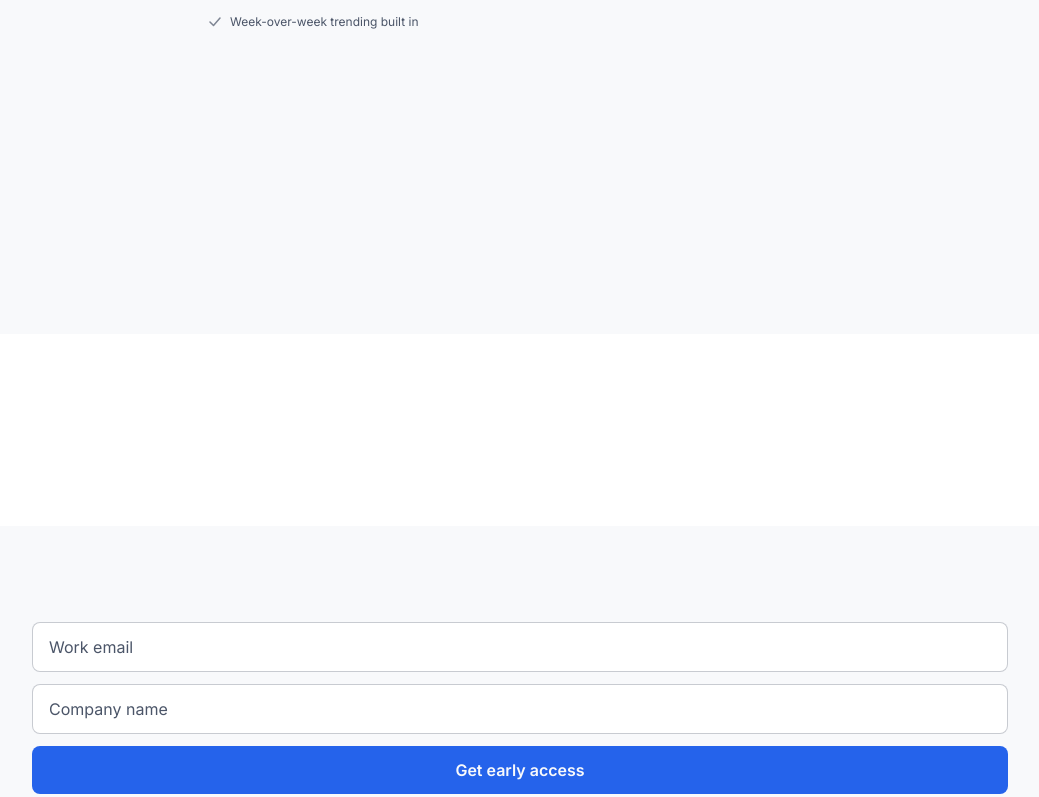
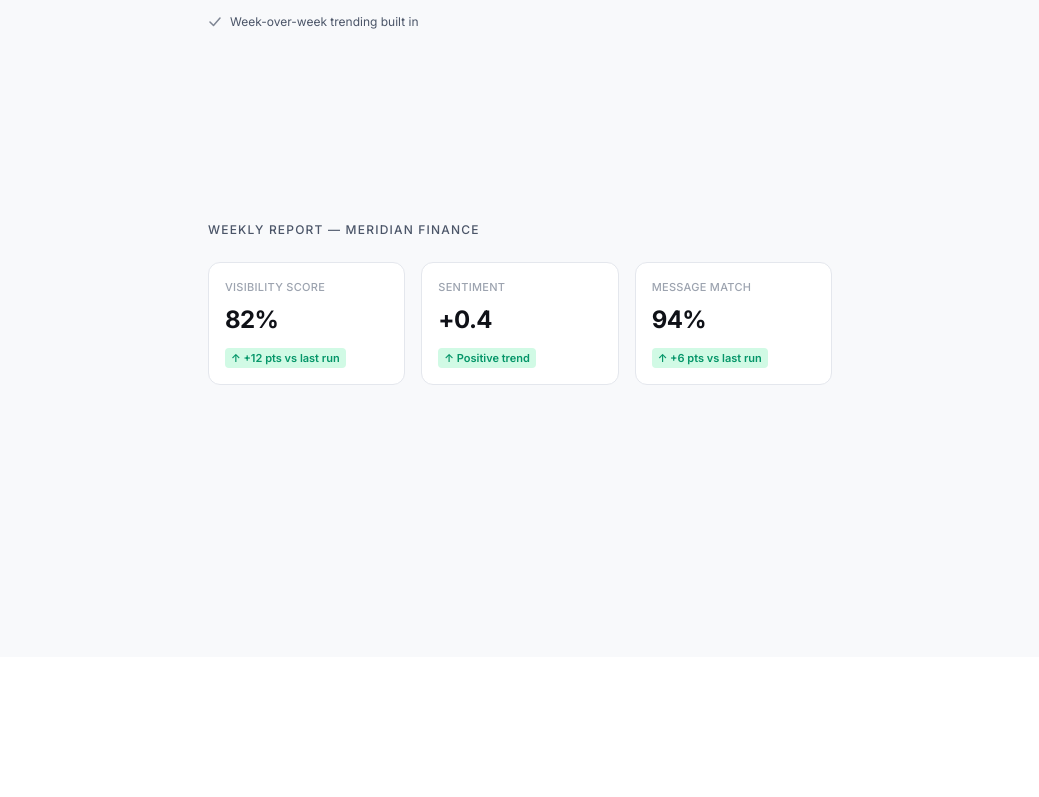
Before and after one commit to stmurphy360-spec/surfaced-site, a Next.js app: page / in a window 1280 px wide. Shown: the part 821-1618 px from the top of the page, without its empty margins (120-1159 px from the left). Built offline with nearby package versions, Linux system fonts and the light colour scheme.

Commit message:
feat(26-02): wire DashboardPreview into page.tsx below HeroSection
- Added DashboardPreview import
- Renders immediately after HeroSection
- All existing sections (dimensions, methodology, cta, footer) preserved

```diff
--- a/app/page.tsx
+++ b/app/page.tsx
@@ -2,6 +2,7 @@
 import { Wordmark } from '@/components/Wordmark'
 import { EmailForm } from '@/components/EmailForm'
 import { HeroSection } from '@/components/HeroSection'
+import { DashboardPreview } from '@/components/DashboardPreview'
 
 export default function Home() {
   return (
@@ -9,6 +10,7 @@
       <Nav />
 
       <HeroSection />
+      <DashboardPreview />
 
       {/* Three Dimensions stub — Phase 27 fills this */}
       <section id="dimensions" className="bg-bg-subtle py-24">
```
